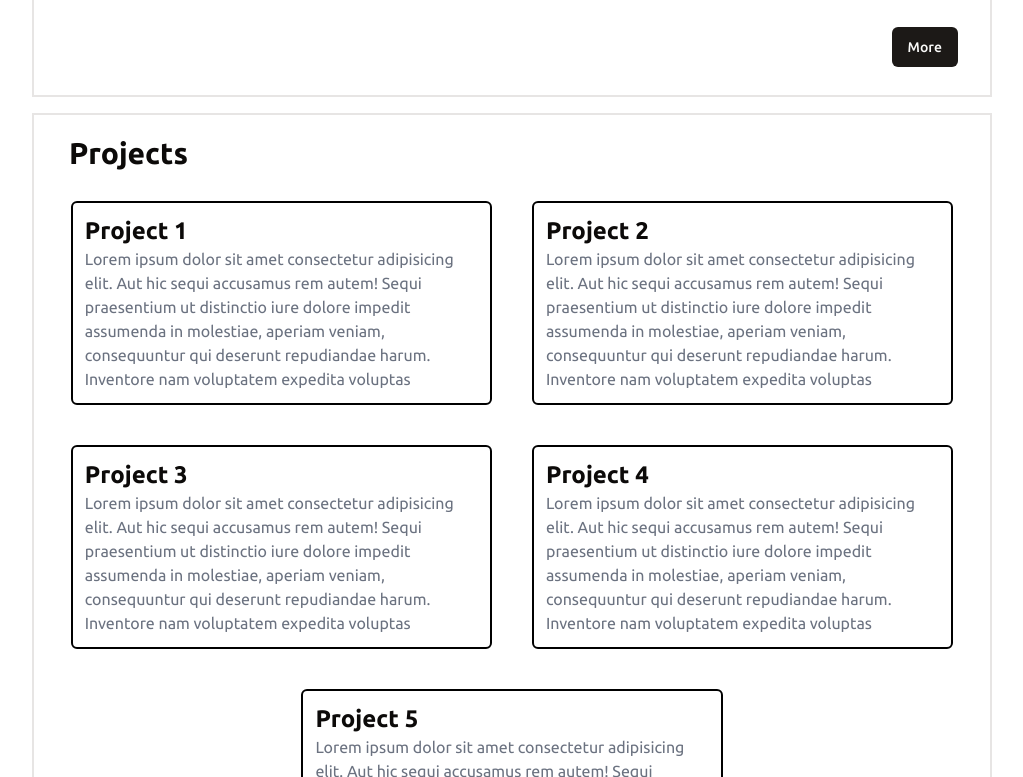
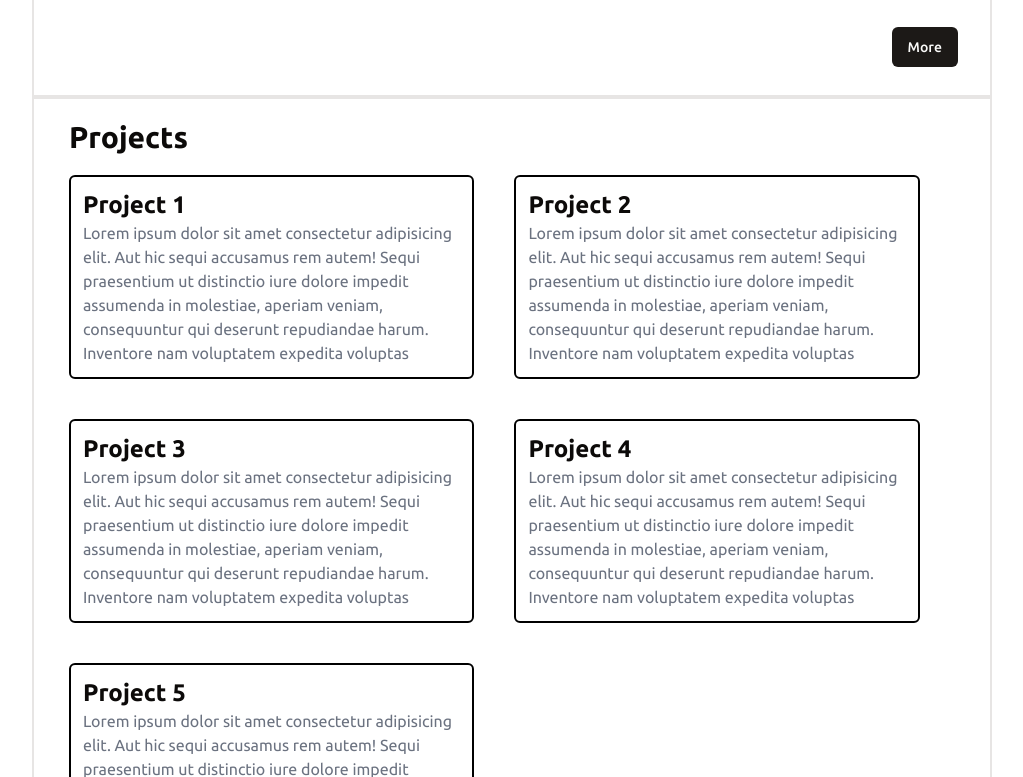
Before and after one commit to thtauhid/open-profile, a React (Vite) app: page /profile/1 in a window 1280 px wide. Shown: the part 1723-2500 px from the top of the page, without its empty margins (128-1151 px from the left). Built offline with nearby package versions, Linux system fonts and the light colour scheme.

Commit message:
Aligned heading and cards

```diff
--- a/src/pages/Profile/Projects.tsx
+++ b/src/pages/Profile/Projects.tsx
@@ -6,10 +6,9 @@ export const Projects= ()=>{
     console.log(data);
 
     return (
-        <div className="flex  justify-center items-center mt-4">
-            <div className="p-[10px] w-[100%] border-2 border-gray">
+        <div className="p-[10px] border-2 border-gray">
                 <h1 className="text-3xl p-[10px] pl-[25px] font-bold">Projects</h1>
-                <div className="flex py-[20px] flex-wrap justify-center items-center gap-10">
+                <div className="flex p-[10px] pl-[25px] flex-wrap gap-10">
                     {data.map((data) => {
                         return (
                             <div className="border-2 border-black w-[45%] p-2 rounded-md">
@@ -25,7 +24,6 @@ export const Projects= ()=>{
                 <div className="flex justify-end px-10 py-1">
                     <Button type="submit">More</Button>
                 </div>
-            </div>
         </div>
     )
 }
```
